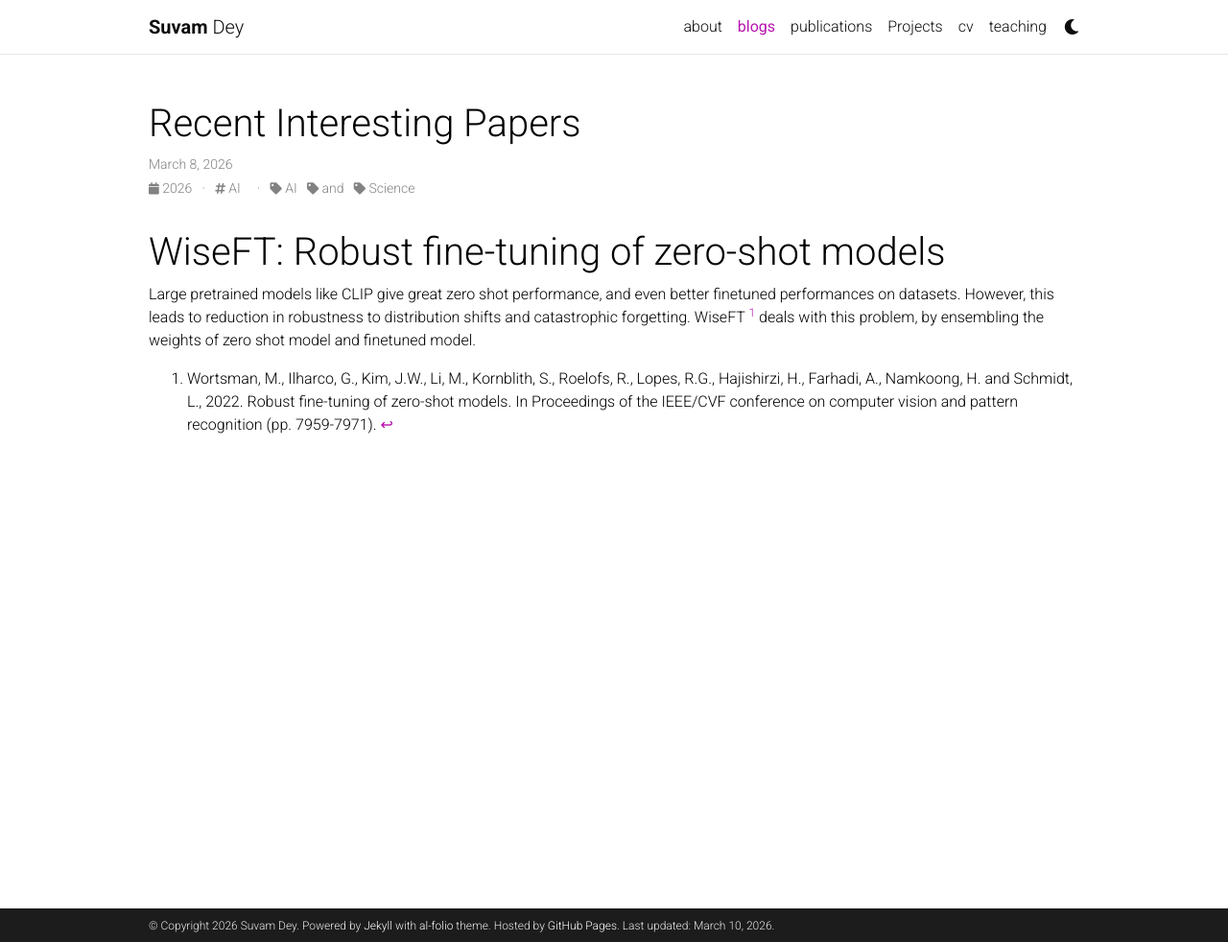
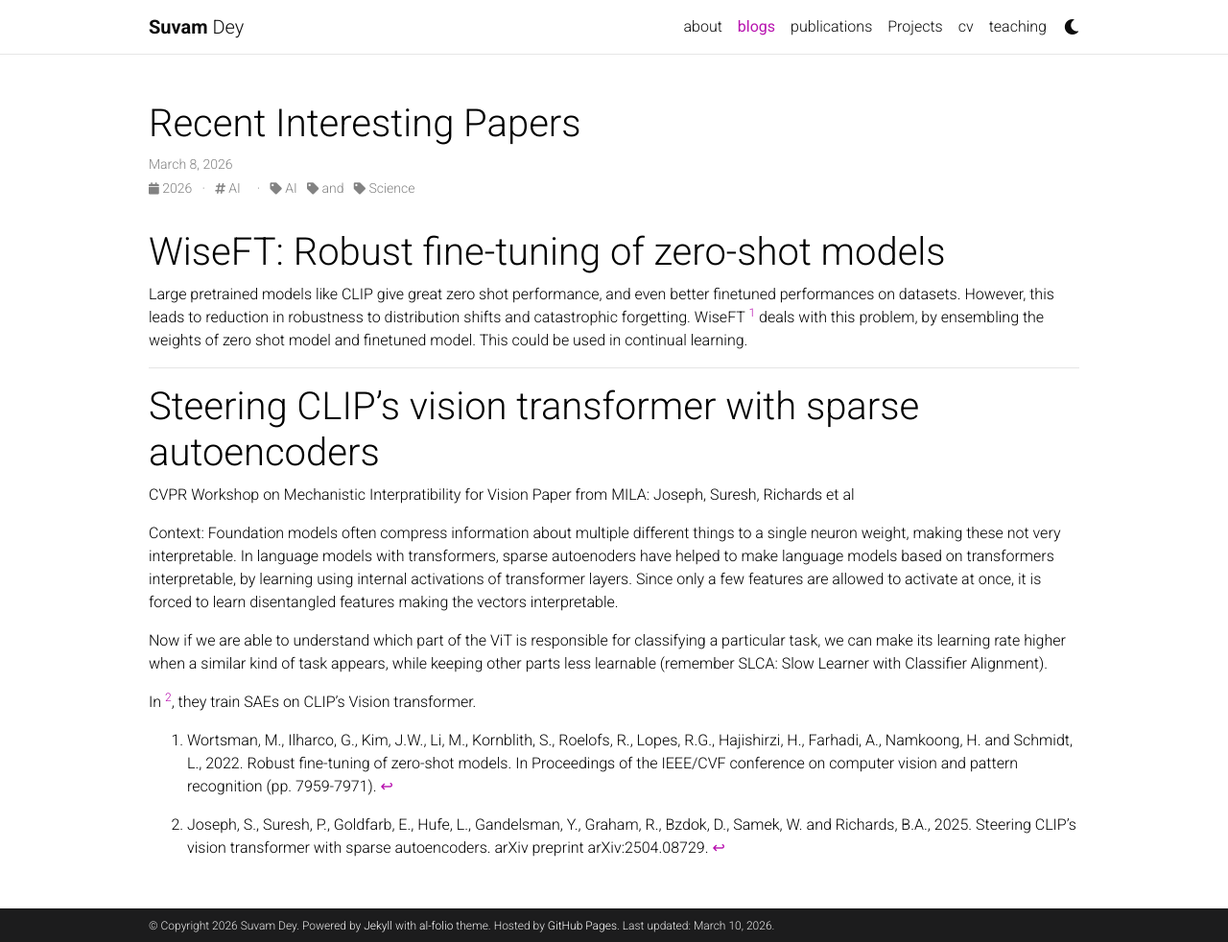
Before and after one commit to YedMavus/yedmavus.github.io, a Jekyll site: the page built from _posts/2026-03-09-recent-papers.md, in a window 1280 px wide and 982 px high. Shown: the whole window at 96% size. Built offline with Jekyll 4.4.1, drawn with Linux system fonts in a browser that asks for light colours; comment, search, counter and statistics services are not loaded; a style sheet for code colours, icons or effects is not loaded.

Commit message:
Steering CLIP paper added

```diff
--- a/_posts/2026-03-09-recent-papers.md
+++ b/_posts/2026-03-09-recent-papers.md
@@ -10,7 +10,7 @@ categories: AI and Science
 # WiseFT: Robust fine-tuning of zero-shot models
 
 Large pretrained models like CLIP give great zero shot performance, and even better finetuned performances on datasets. However, this leads to reduction in robustness to distribution shifts and catastrophic forgetting. WiseFT [^1] deals with this problem, by ensembling the weights of zero shot  model and finetuned model.
-
+This could be used in continual learning.
 
 
 
@@ -18,3 +18,17 @@ Large pretrained models like CLIP give great zero shot performance, and even bet
 
 
 [^1]: Wortsman, M., Ilharco, G., Kim, J.W., Li, M., Kornblith, S., Roelofs, R., Lopes, R.G., Hajishirzi, H., Farhadi, A., Namkoong, H. and Schmidt, L., 2022. Robust fine-tuning of zero-shot models. In Proceedings of the IEEE/CVF conference on computer vision and pattern recognition (pp. 7959-7971).
+
+---
+
+# Steering CLIP’s vision transformer with sparse autoencoders
+CVPR Workshop on Mechanistic Interpratibility for Vision
+Paper from MILA: Joseph, Suresh, Richards et al
+
+Context: Foundation models often compress information about multiple different things to a single neuron weight, making these not very interpretable. In language models with transformers, sparse autoenoders have helped to make language models based on transformers interpretable, by learning using internal activations of transformer layers. Since only a few features are allowed to activate at once, it is forced to learn disentangled features making the vectors interpretable.
+
+Now if we are able to understand which part of the ViT is responsible for classifying a particular task, we can make its learning rate higher when a similar kind of task appears, while keeping other parts less learnable (remember SLCA: Slow Learner with Classifier Alignment).
+
+In [^2], they train SAEs on CLIP's Vision transformer.
+
+[^2]: Joseph, S., Suresh, P., Goldfarb, E., Hufe, L., Gandelsman, Y., Graham, R., Bzdok, D., Samek, W. and Richards, B.A., 2025. Steering CLIP's vision transformer with sparse autoencoders. arXiv preprint arXiv:2504.08729.
```
